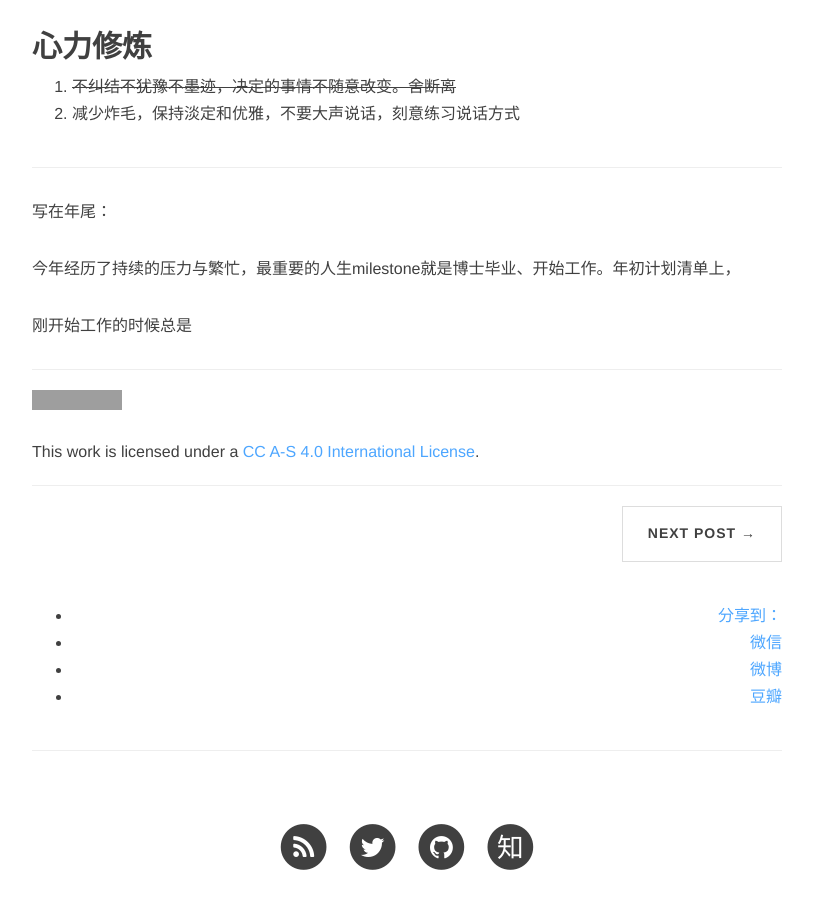
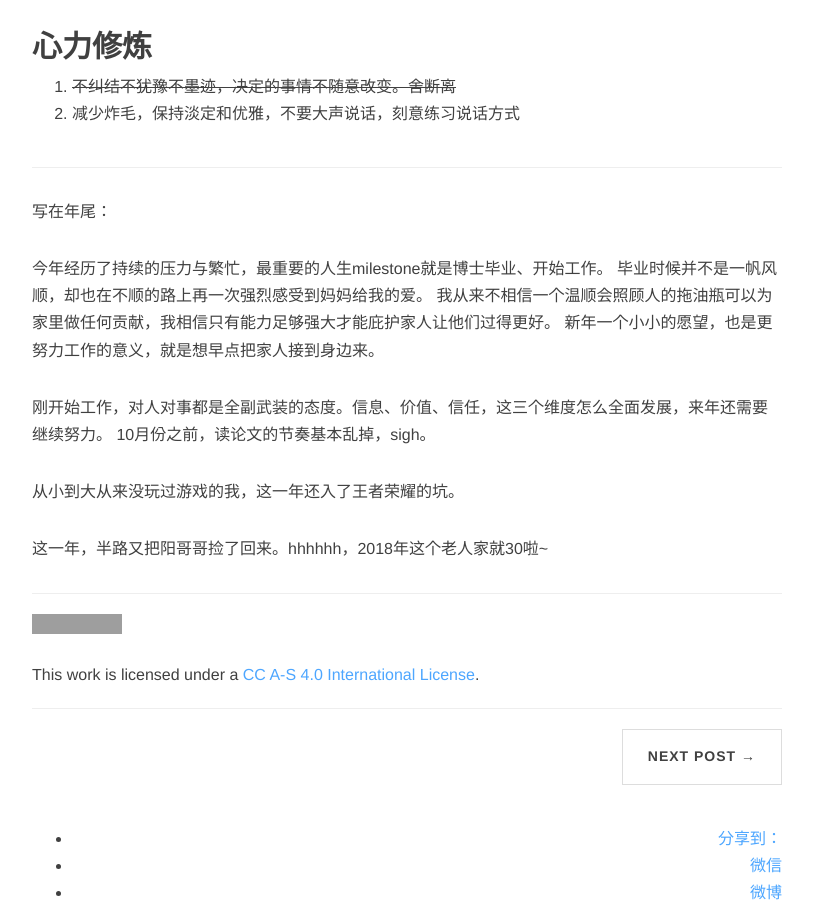
Before and after one commit to betterpotter/betterpotter.github.io, a Jekyll site: the page built from _posts/2017-01-01-new_year_resolution.md, in a window 1280 px wide and 900 px high, scrolled down 1485 px. Shown: the whole window, without its empty margins (233-1046 px from the left). Built offline with Jekyll 4.4.1, drawn with Linux system fonts in a browser that asks for light colours; nearby versions of some CDN libraries; comment, search, counter and statistics services are not loaded; grey boxes are pictures that could not be loaded.

Commit message:
Update 2017-01-01-new_year_resolution.md

```diff
--- a/_posts/2017-01-01-new_year_resolution.md
+++ b/_posts/2017-01-01-new_year_resolution.md
@@ -9,7 +9,7 @@ description: 在地狱里仰望天堂
 ## 毕业&入职的仪式感
 1. ~~顺利毕业！~~
 2. ~~日本毕业旅行~~
-3. 送给家人和自己的礼物
+3. ~~送给家人和自己的礼物~~
 4. ~~生日写真纪念（舞蹈）~~
 5. ~~坚持舞蹈课，最好可以有毕业演出谢幕~~
 
@@ -30,11 +30,11 @@ description: 在地狱里仰望天堂
 ## 习惯养成
 
 1. 每周一本闲书，写月总结文
-2. 每周一部电影
-3. 每天keep做运动（小目标：80+马甲线）
+2. ~~每周一部电影~~
+3. ~~每天keep做运动（小目标：80+马甲线）~~
 4. 记账
 5. 不拖延，如非必要不熬夜。（工作时间：8:30 am -10:30 pm。）
-6. 改走路习惯
+6. ~~改走路习惯~~
 
 
 ## get技能
@@ -53,6 +53,14 @@ description: 在地狱里仰望天堂
 -------
 写在年尾：
 
-今年经历了持续的压力与繁忙，最重要的人生milestone就是博士毕业、开始工作。年初计划清单上，
+今年经历了持续的压力与繁忙，最重要的人生milestone就是博士毕业、开始工作。
+毕业时候并不是一帆风顺，却也在不顺的路上再一次强烈感受到妈妈给我的爱。
+我从来不相信一个温顺会照顾人的拖油瓶可以为家里做任何贡献，我相信只有能力足够强大才能庇护家人让他们过得更好。
+新年一个小小的愿望，也是更努力工作的意义，就是想早点把家人接到身边来。
 
-刚开始工作的时候总是
+刚开始工作，对人对事都是全副武装的态度。信息、价值、信任，这三个维度怎么全面发展，来年还需要继续努力。
+10月份之前，读论文的节奏基本乱掉，sigh。
+
+从小到大从来没玩过游戏的我，这一年还入了王者荣耀的坑。
+
+这一年，半路又把阳哥哥捡了回来。hhhhhh，2018年这个老人家就30啦~
```
